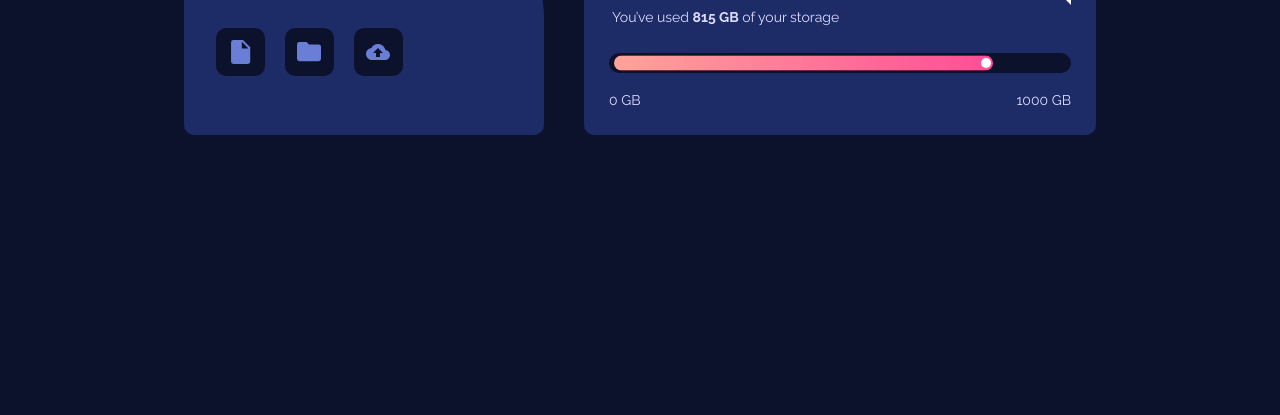
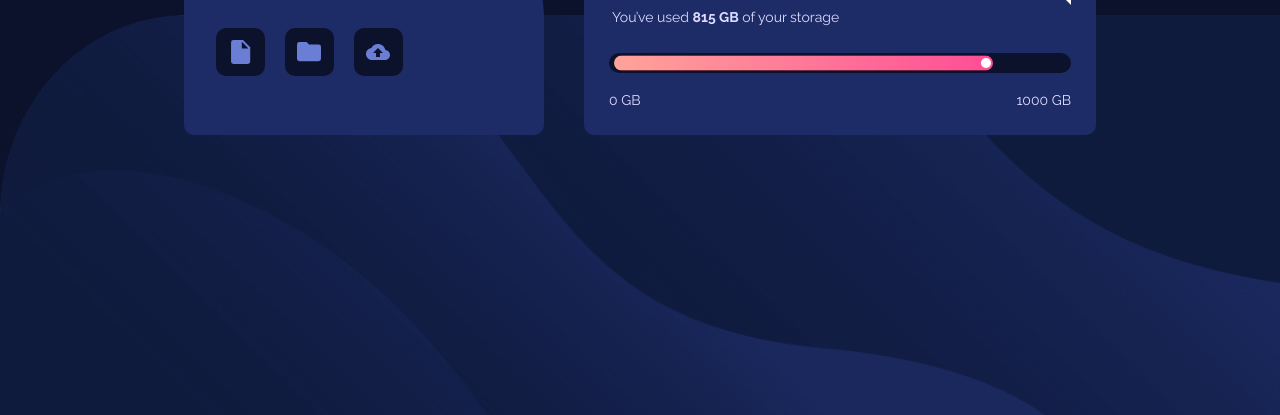
Before and after one commit to Ahmedabdalnaser2010/Frontend-Mentor-Challenge--Fylo-data-storage, a plain HTML site: page index.html in a window 1280 px wide. Shown: the part 385-800 px from the top of the page. Drawn offline with Linux system fonts and the light colour scheme.

Commit message:
Add files via upload

```diff
--- a/style.css
+++ b/style.css
@@ -194,7 +194,7 @@ i svg {
 @media (min-width:768px) {
     .container {
         background-color: var(--Very-Dark-Blue);
-        background-image: url(../fylo-data-storage-component-master/images/bg-desktop.png);
+        background-image: url(./images/bg-desktop.png);
         background-size: 100vw 50vh;
         background-repeat: no-repeat;
         background-position: bottom left;
```
